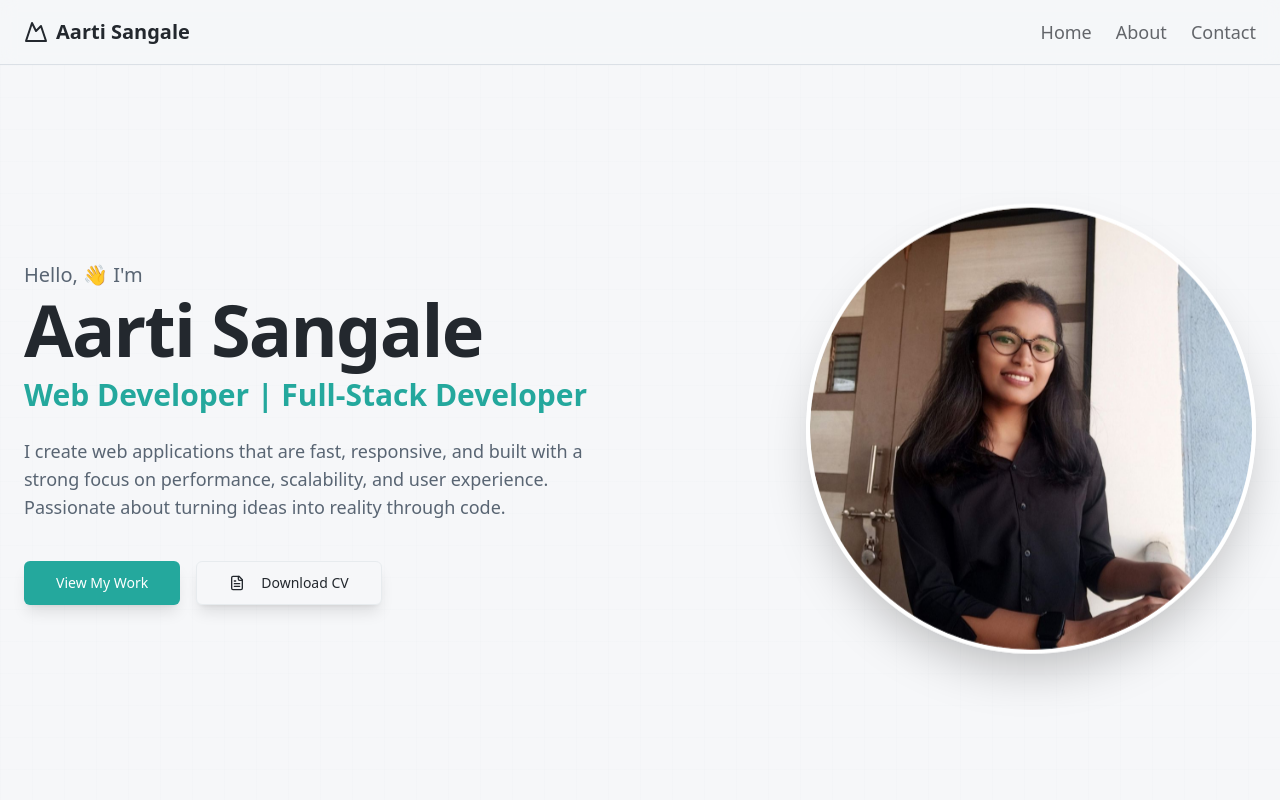
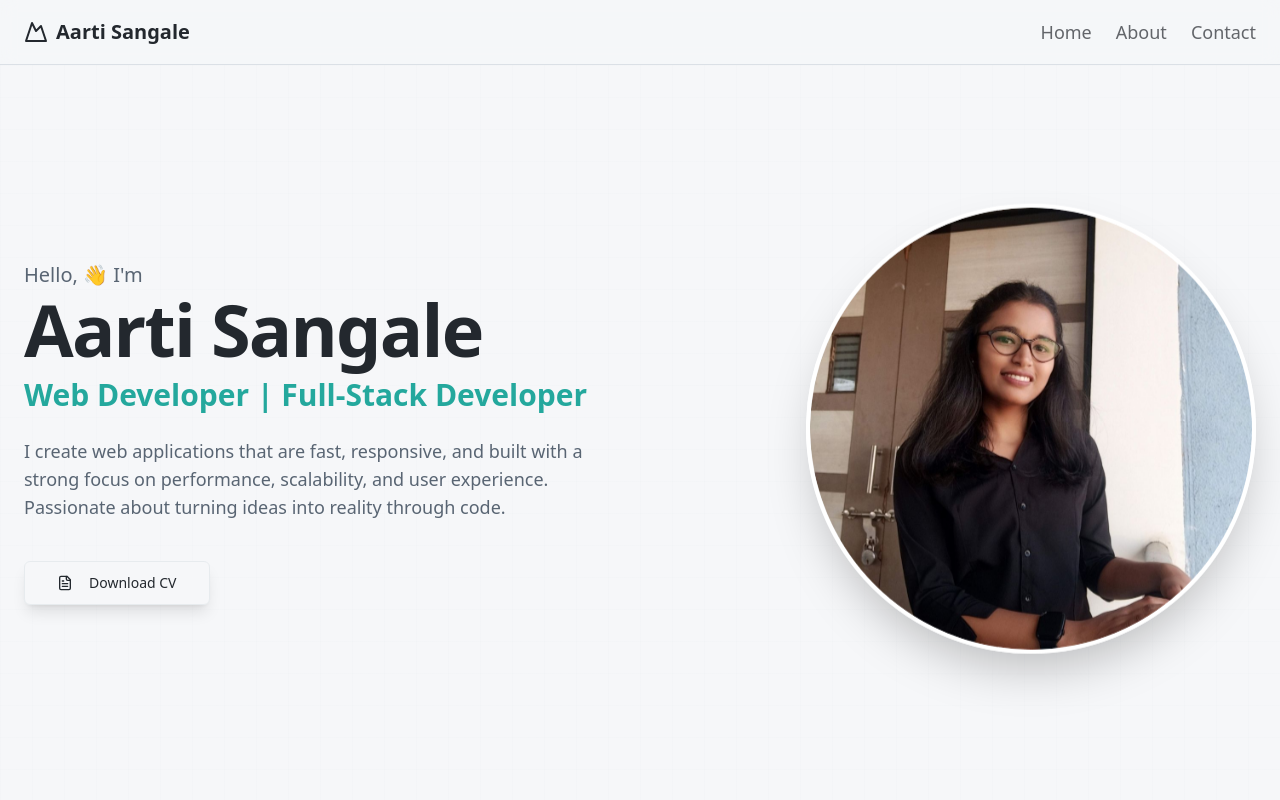
Before and after one commit to FOUUWFOU/PortFolio, a Next.js app: page / in a window 1280 px wide. Shown: the top 800 px of the page. Built offline with nearby package versions, Linux system fonts and the light colour scheme.

Commit message:
remove unused code

```diff
--- a/src/components/sections/hero-section.tsx
+++ b/src/components/sections/hero-section.tsx
@@ -45,14 +45,6 @@ export default function HeroSection() {
               className="mt-10 flex flex-col sm:flex-row items-center justify-center lg:justify-start gap-4 animate-fadeInUp"
               style={{ animationDelay: "1s" }}
             >
-              <Link href="#projects" passHref>
-                <Button
-                  size="lg"
-                  className="w-full sm:w-auto bg-accent hover:bg-accent/90 text-accent-foreground shadow-lg hover:shadow-xl transform hover:-translate-y-0.5 transition-all duration-300"
-                >
-                  View My Work
-                </Button>
-              </Link>
               <Link
                 href="https://drive.google.com/file/d/1HT67xMcq2DQrugEay-OdxN0jWbnbgUb6/view"
                 target="_blank"
```
